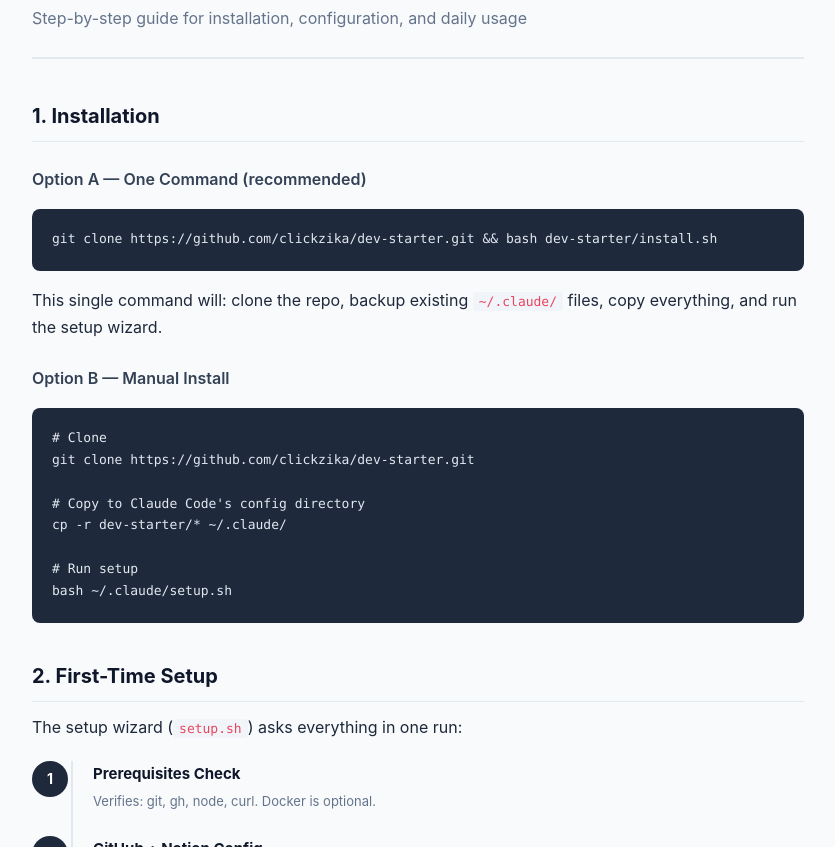
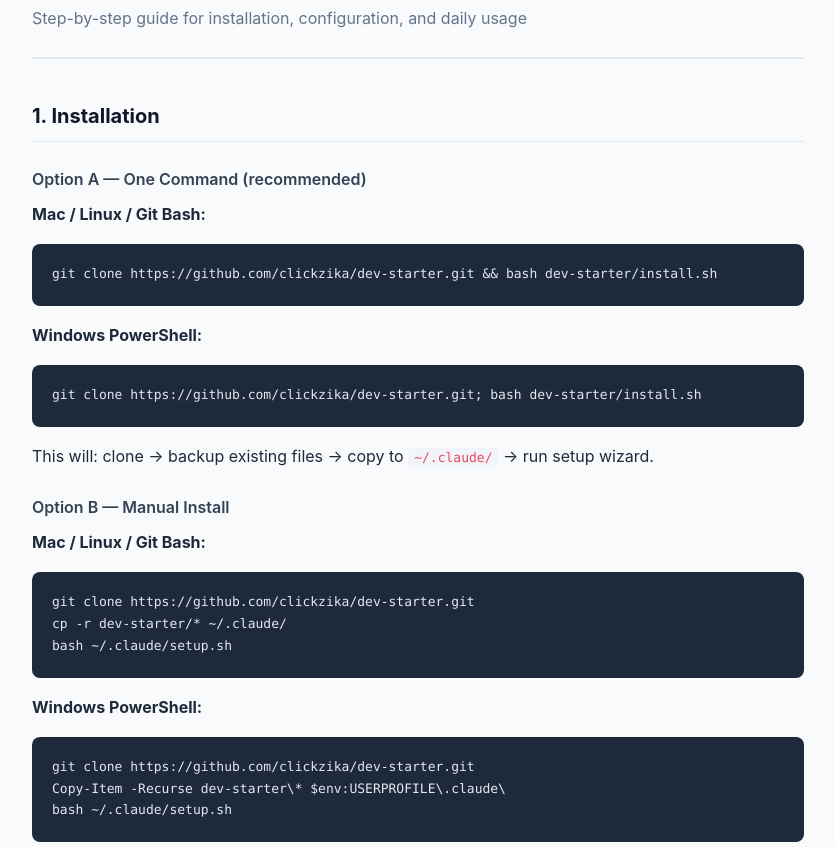
Before and after one commit to clickzika/dev-starter, a plain HTML site: page templates/docs/_readme.html in a window 1280 px wide. Shown: the part 105-952 px from the top of the page, without its empty margins (222-1057 px from the left). Drawn offline with Linux system fonts and the light colour scheme.

Commit message:
Fix Windows PowerShell install — && not supported, use ; instead
- Add separate instructions for Mac/Linux/Git Bash and Windows PowerShell
- Add PowerShell Copy-Item alternative for manual install
- Update both README.md and _readme.html

```diff
--- a/templates/docs/_readme.html
+++ b/templates/docs/_readme.html
@@ -161,17 +161,20 @@
 <h2>1. Installation</h2>
 
 <h3>Option A — One Command (recommended)</h3>
+<p><strong>Mac / Linux / Git Bash:</strong></p>
 <pre><code>git clone https://github.com/clickzika/dev-starter.git && bash dev-starter/install.sh</code></pre>
-<p>This single command will: clone the repo, backup existing <code>~/.claude/</code> files, copy everything, and run the setup wizard.</p>
+<p><strong>Windows PowerShell:</strong></p>
+<pre><code>git clone https://github.com/clickzika/dev-starter.git; bash dev-starter/install.sh</code></pre>
+<p>This will: clone &rarr; backup existing files &rarr; copy to <code>~/.claude/</code> &rarr; run setup wizard.</p>
 
 <h3>Option B — Manual Install</h3>
-<pre><code># Clone
-git clone https://github.com/clickzika/dev-starter.git
-
-# Copy to Claude Code's config directory
+<p><strong>Mac / Linux / Git Bash:</strong></p>
+<pre><code>git clone https://github.com/clickzika/dev-starter.git
 cp -r dev-starter/* ~/.claude/
-
-# Run setup
+bash ~/.claude/setup.sh</code></pre>
+<p><strong>Windows PowerShell:</strong></p>
+<pre><code>git clone https://github.com/clickzika/dev-starter.git
+Copy-Item -Recurse dev-starter\* $env:USERPROFILE\.claude\
 bash ~/.claude/setup.sh</code></pre>
 
 <!-- ═══════════════════════════════════════ -->
```
Also changed, not shown: README.md.
